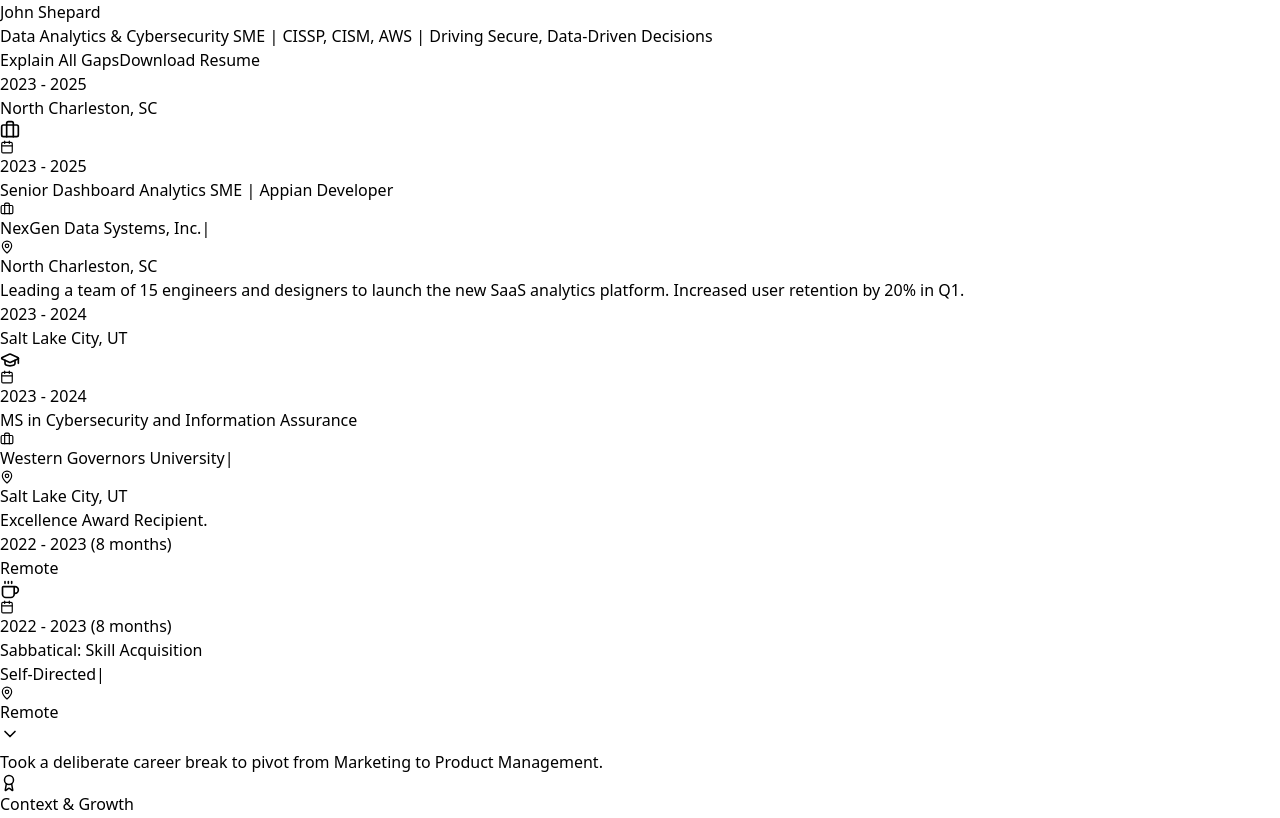
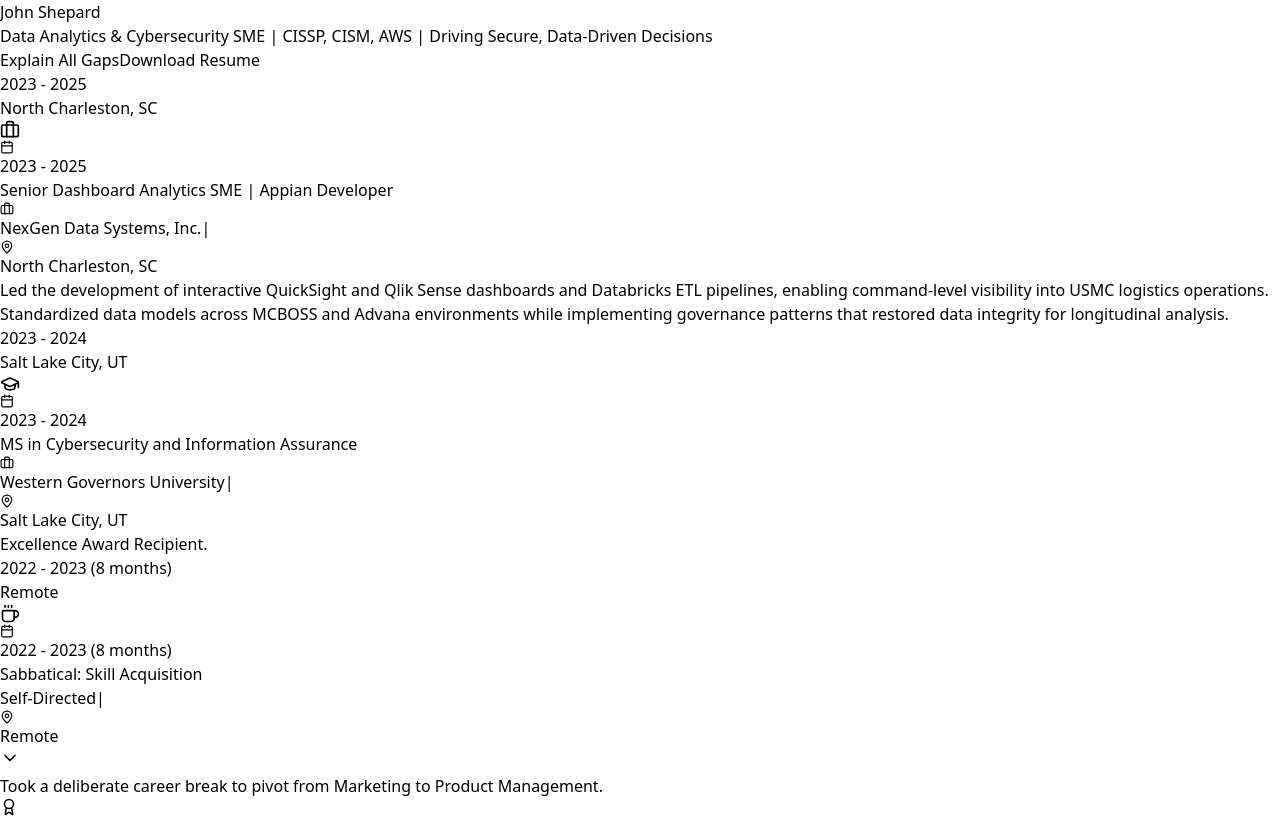
Before and after one commit to johnhshepard/Visual-Career-History-React-GCP, a React (Vite) app: page / in a window 1280 px wide. Shown: the top 818 px of the page. Built offline with nearby package versions, Linux system fonts and the light colour scheme.

Commit message:
Add screenshot

```diff
--- a/src/App.jsx
+++ b/src/App.jsx
@@ -11,8 +11,8 @@
     company: 'NexGen Data Systems, Inc.',
     location: 'North Charleston, SC',
     period: '2023 - 2025',
-    description: 'Leading a team of 15 engineers and designers to launch the new SaaS analytics platform. Increased user retention by 20% in Q1.',
-    tags: ['Leadership', 'Agile', 'Product Strategy']
+    description: 'Led the development of interactive QuickSight and Qlik Sense dashboards and Databricks ETL pipelines, enabling command-level visibility into USMC logistics operations. Standardized data models across MCBOSS and Advana environments while implementing governance patterns that restored data integrity for longitudinal analysis.',
+    tags: ['Data Engineering (Python/SQL)', 'Dashboard Design', 'AWS Analytics']
   },
       {
     id: 7,
```
Also changed, not shown: public/screenshot.png (added), 1 other file (tests, documents, lock files or other folders).
